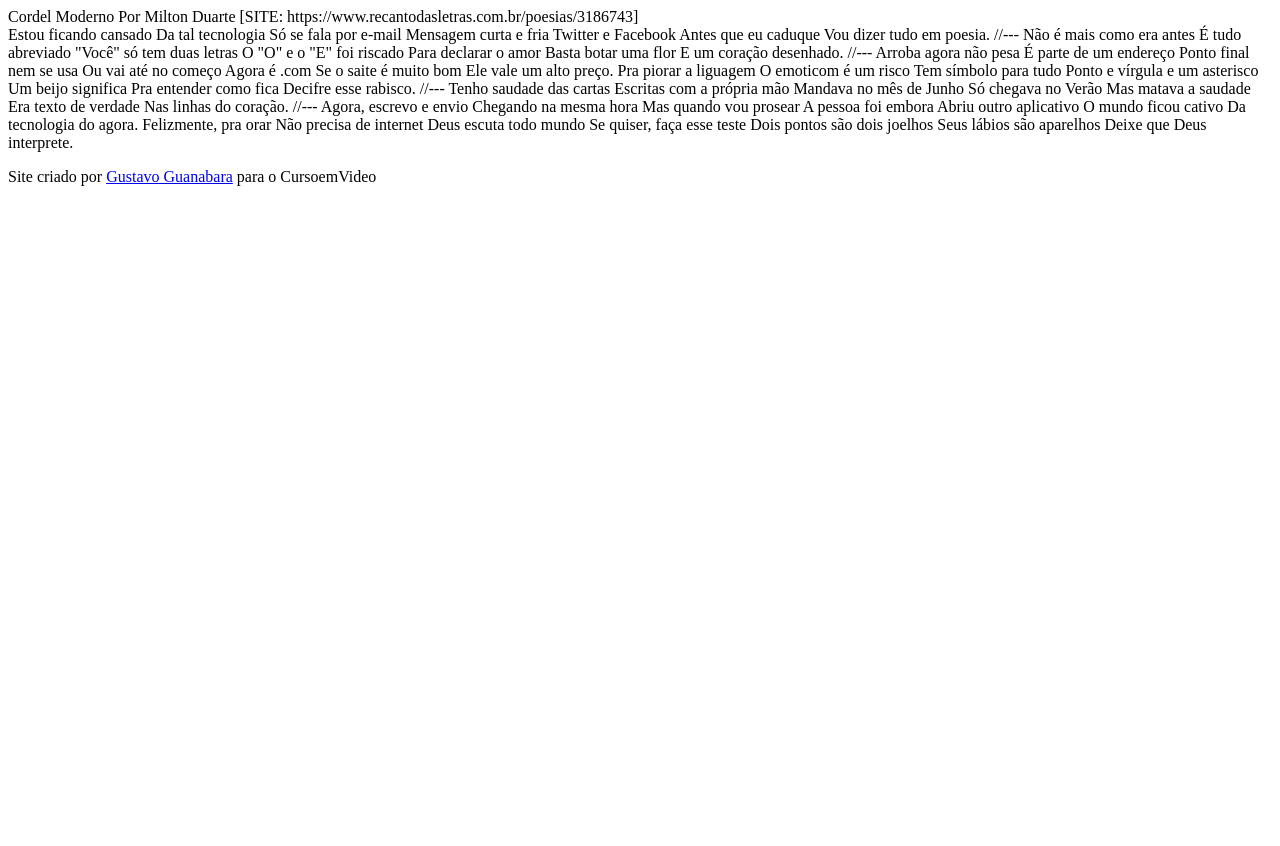
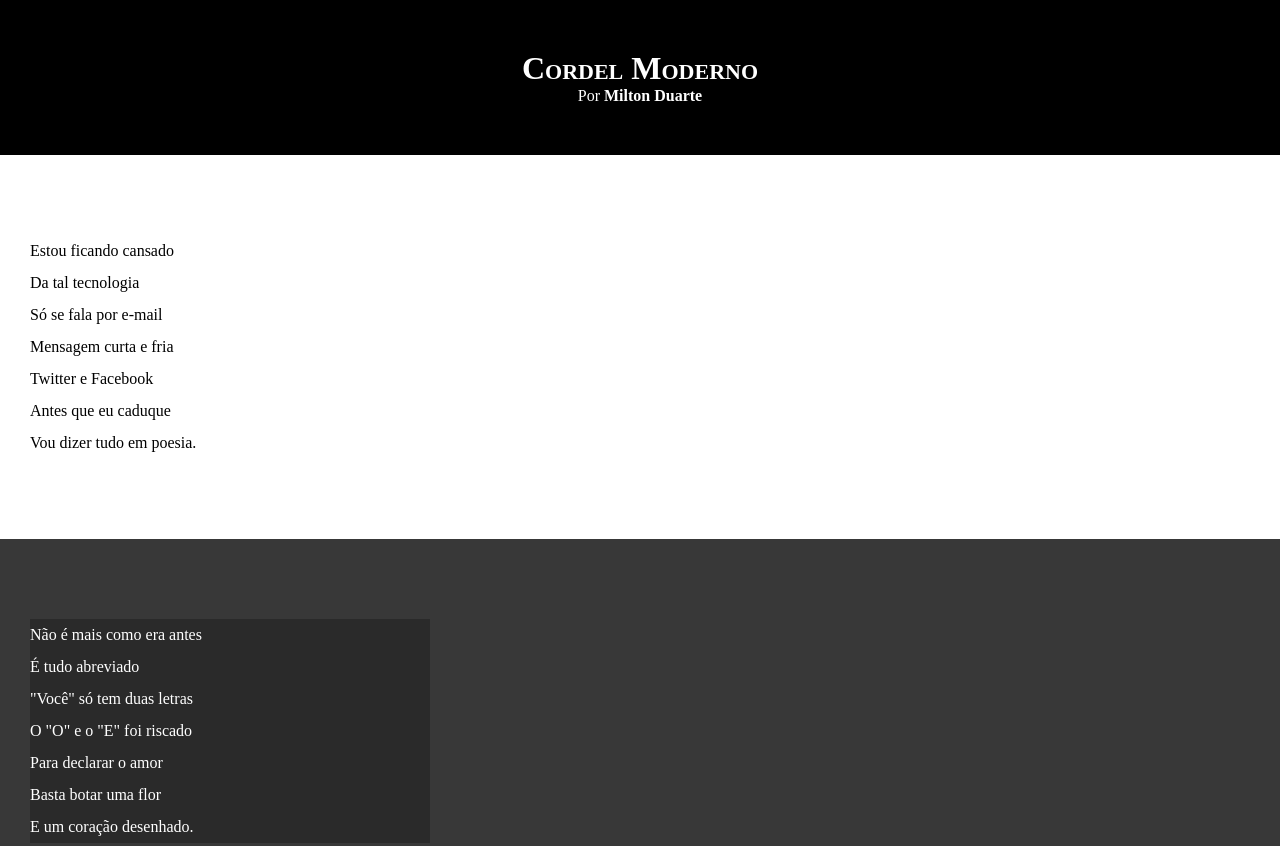
Before and after one commit to CarlaHinoue/html-css, a plain HTML site: page desafio/d012/index.html in a window 1280 px wide. Shown: the top 846 px of the page. Before the commit the page ends 800 px from the top, so only its background shows below. Drawn offline with Linux system fonts and the light colour scheme.

Commit message:
atualizei estilos de textos e blocos

```diff
--- /dev/null
+++ b/desafio/d012/estilo/style.css
@@ -0,0 +1,64 @@
+@charset "UTF-8";
+
+* {
+    margin: 0px;
+    padding: 0px;
+}
+
+html, body {
+    min-height: 100vh;
+    background-color: darkgray;
+}
+
+header {
+    background-color: black;
+    color: white;
+    text-align: center;
+}
+
+header > h1 {
+    padding-top: 50px;
+    font-variant: small-caps;
+}
+
+header > p {
+    padding-bottom: 50px;
+}
+
+header a, footer a {
+    color: white;
+    text-decoration: none;
+    font-weight: bolder;
+}
+
+header a:hover, footer a:hover {
+    text-decoration: underline;
+}
+
+section {
+    padding-top: 10vh;
+    padding-bottom: 10vh;
+    line-height: 2em;
+    padding-left: 30px;
+}
+
+section.normal {
+    background-color: white;
+    color: black;
+}
+
+section.imagem {
+    background-color: rgb(56, 56, 56);
+    color: white;
+}
+
+section.imagem > p {
+    width: 400px;
+    background-color: rgba(0, 0, 0, 0.253);
+}
+footer {
+    background-color: black;
+    text-align: center;
+    color: white;
+    padding: 10px;
+}
--- a/desafio/d012/index.html
+++ b/desafio/d012/index.html
@@ -4,80 +4,100 @@
     <meta charset="UTF-8">
     <meta name="viewport" content="width=device-width, initial-scale=1.0">
     <title>Cordel Moderno</title>
+    <link rel="stylesheet" href="estilo/style.css">
 </head>
 <body>
     <header>
-        Cordel Moderno
-        Por Milton Duarte
-        [SITE: https://www.recantodasletras.com.br/poesias/3186743]
+        <h1>
+            Cordel Moderno
+        </h1>
+        <p>
+            Por <a href="https://www.recantodasletras.com.br/poesias/3186743" target="_blank">Milton Duarte</a>
+        </p>
     </header>
 
-    Estou ficando cansado
-    Da tal tecnologia
-    Só se fala por e-mail
-    Mensagem curta e fria
-    Twitter e Facebook
-    Antes que eu caduque
-    Vou dizer tudo em poesia.
+    <section class="normal">
+        <p>
+            Estou ficando cansado <br>
+            Da tal tecnologia <br>
+            Só se fala por e-mail <br>
+            Mensagem curta e fria <br>
+            Twitter e Facebook <br>
+            Antes que eu caduque <br>
+            Vou dizer tudo em poesia.
+        </p>
+    </section>
 
-    //---
+    <section class="imagem">
+        <p>
+            Não é mais como era antes <br>
+            É tudo abreviado <br>
+            "Você" só tem duas letras <br>
+            O "O" e o "E" foi riscado <br>
+            Para declarar o amor <br>
+            Basta botar uma flor <br>
+            E um coração desenhado.
+        </p>
+    </section>
 
-    Não é mais como era antes
-    É tudo abreviado
-    "Você" só tem duas letras
-    O "O" e o "E" foi riscado
-    Para declarar o amor
-    Basta botar uma flor
-    E um coração desenhado.
+    <section class="normal">
+        <p>
+            Arroba agora não pesa <br>
+            É parte de um endereço <br>
+            Ponto final nem se usa <br>
+            Ou vai até no começo <br>
+            Agora é .com <br>
+            Se o saite é muito bom <br>
+            Ele vale um alto preço.
+        </p>
 
-    //---
+        <p>
+            Pra piorar a liguagem <br>
+            O emoticom é um risco <br>
+            Tem símbolo para tudo <br>
+            Ponto e vírgula e um asterisco <br>
+            Um beijo significa <br>
+            Pra entender como fica <br>
+            Decifre esse rabisco.
+        </p>
+    </section>
 
-    Arroba agora não pesa
-    É parte de um endereço
-    Ponto final nem se usa
-    Ou vai até no começo
-    Agora é .com
-    Se o saite é muito bom
-    Ele vale um alto preço.
+    <section class="imagem">
+        <p>
+            Tenho saudade das cartas <br>
+            Escritas com a própria mão <br>
+            Mandava no mês de Junho <br>
+            Só chegava no Verão <br>
+            Mas matava a saudade <br>
+            Era texto de verdade <br>
+            Nas linhas do coração.
+        </p>
+    </section>
 
-    Pra piorar a liguagem
-    O emoticom é um risco
-    Tem símbolo para tudo
-    Ponto e vírgula e um asterisco
-    Um beijo significa
-    Pra entender como fica
-    Decifre esse rabisco.
+    <section class="normal">
+        <p>
+            Agora, escrevo e envio <br>
+            Chegando na mesma hora <br>
+            Mas quando vou prosear <br>
+            A pessoa foi embora <br>
+            Abriu outro aplicativo <br>
+            O mundo ficou cativo <br>
+            Da tecnologia do agora.
+        </p>
 
-    //---
-
-    Tenho saudade das cartas
-    Escritas com a própria mão
-    Mandava no mês de Junho
-    Só chegava no Verão
-    Mas matava a saudade
-    Era texto de verdade
-    Nas linhas do coração.
-
-    //---
-
-    Agora, escrevo e envio
-    Chegando na mesma hora
-    Mas quando vou prosear
-    A pessoa foi embora
-    Abriu outro aplicativo
-    O mundo ficou cativo
-    Da tecnologia do agora.
-
-    Felizmente, pra orar
-    Não precisa de internet
-    Deus escuta todo mundo
-    Se quiser, faça esse teste
-    Dois pontos são dois joelhos
-    Seus lábios são aparelhos
-    Deixe que Deus interprete.
+        <p>
+            Felizmente, pra orar <br>
+            Não precisa de internet <br>
+            Deus escuta todo mundo <br>
+            Se quiser, faça esse teste <br>
+            Dois pontos são dois joelhos <br>
+            Seus lábios são aparelhos <br>
+            Deixe que Deus interprete.
+        </p>
+    </section>
 
     <footer>
-        <p>Site criado por <a href="https://gustavoguanabara.github.io">Gustavo Guanabara</a> para o CursoemVideo </p>
+        <p>Site criado por <a href="https://gustavoguanabara.github.io" target="_blank">Gustavo Guanabara</a> para o <a href="https://www.cursoemvideo.com" target="_blank">CursoemVideo</a> </p>
     </footer>
 </body>
 </html>
```
